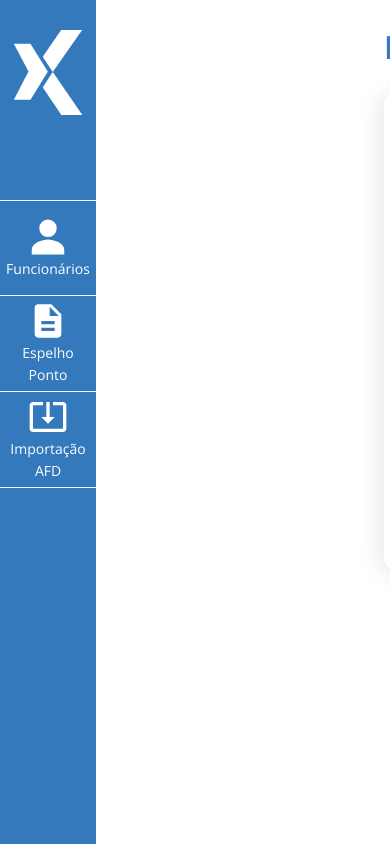
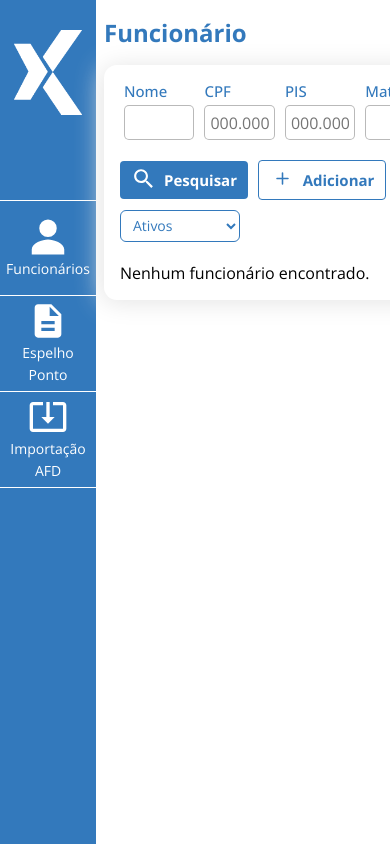
Before and after one commit to GabF25/Desafio-DIXI-2025, a React (Create React App) app: page /funcionarios in a window 390 px wide. Built offline with nearby package versions, Linux system fonts and the light colour scheme.

Commit message:
Responsividade Funcionários

```diff
--- a/src/components/CampoBusca/CampoBusca.css
+++ b/src/components/CampoBusca/CampoBusca.css
@@ -1,7 +1,7 @@
 
 .campo-busca {
   display: flex;
-  flex-wrap: wrap;
+  flex-wrap: nowrap;
   justify-content: flex-start;
   gap: 10px;
 }
--- a/src/components/Funcionarios/Funcionarios.css
+++ b/src/components/Funcionarios/Funcionarios.css
@@ -1,34 +1,41 @@
-.conteudo-funcionarios {
+/* Container principal - mantendo layout original */
+.tela-centralizada-funcionarios {
+  margin-top: 2rem;
+  padding: 0 1rem;
+  width: 100%;
+  max-width: 1200px;
   margin-left: auto;
   margin-right: auto;
-  margin-top: 25px;
+  box-sizing: border-box;
+}
+
+.conteudo-funcionarios {
+  margin: 1.5rem auto 0;
   box-sizing: border-box;
   box-shadow: -2px 2px 26px 0px var(--cinza-medio);
   -webkit-box-shadow: -2px 2px 26px 0px var(--cinza-medio);
   -moz-box-shadow: -2px 2px 26px 0px var(--cinza-medio);
-  padding: 20px;
+  padding: 1.25rem;
   border-radius: 13px;
-}
-
-.tela-centralizada-funcionarios {
-  margin-top: 3vh;
-  margin-left: 18em;
+  width: 100%;
 }
 
 .titulo-funcionarios {
   text-align: left;
-  margin-left: 0;
+  margin: 0 0 1rem 0;
+  font-size: clamp(1.5rem, 4vw, 2rem);
 }
 
 .lista-funcionarios {
-  margin-top: 20px;
+  margin-top: 1.25rem;
 }
 
-
+/* Mantendo estilos originais da tabela */
 .tabela-funcionarios {
   border-collapse: collapse;
   width: 100%;
   border: none;
+  min-width: 600px;
 }
 
 .cabecalho-funcionarios {
@@ -40,6 +47,8 @@
 .cabecalho-funcionarios th {
   font-weight: bold;
   border: none;
+  padding: 0.75rem 0.5rem;
+  white-space: nowrap;
 }
 
 .cabecalho-funcionarios th:nth-child(2) {
@@ -51,26 +60,30 @@
   border-left: 1px solid var(--cinza-claro);
   border-right: 1px solid var(--cinza-claro);
   border-bottom: 1px solid var(--cinza-claro);
-  padding: 1.5px;
+  padding: 0.5rem;
   text-align: center;
+  word-wrap: break-word;
 }
-
-
 
 .tabela-funcionarios td:nth-child(2) {
   text-align: left;
+  max-width: 200px;
+  overflow: hidden;
+  text-overflow: ellipsis;
 }
 
 .editar {
-  width: 5px;
+  width: 60px;
   text-align: center;
+  padding: 0.25rem;
 }
 
 .botao-editar-funcionario {
   background-color: transparent;
   color: var(--azul-padrao);
-  width: 5px;
-  gap: none;
+  width: auto;
+  padding: 0.25rem;
+  border: none;
 }
 
 .botao-editar-funcionario:hover {
@@ -78,14 +91,15 @@
   background-color: transparent;
 }
 
+/* Mantendo layout original dos botões */
 .botoes-funcionarios {
   display: flex;
-  gap: 10px;
-  margin-top: 20px;
+  gap: 0.625rem;
+  margin-top: 1.25rem;
+  align-items: center;
 }
 
 .selecao-filtro {
-  margin-left: auto;
   height: 32px;
   border-radius: 6px;
   border: 1px solid var(--azul-padrao);
@@ -94,21 +108,101 @@
   color: var(--azul-padrao);
   font-size: 14px;
   background-color: var(--branco-padrao);
-
+  min-width: 120px;
 }
 
+/* Navegação original */
 .funcionarios-navegacao {
   display: flex;
   justify-content: center;
-  margin-top: 16px;
-  gap: 8px;
+  margin-top: 1rem;
+  gap: 0.5rem;
   color: var(--azul-padrao);
 }
 
+.funcionarios-navegacao button {
+  border: none;
+  background: none;
+  color: var(--azul-padrao);
+  cursor: pointer;
+  font-size: 1.25rem;
+  padding: 0.5rem;
+  border-radius: 4px;
+  transition: background-color 0.2s;
+}
+
+.funcionarios-navegacao button:hover:not(:disabled) {
+  background-color: var(--cinza-claro);
+}
+
+.funcionarios-navegacao button:disabled {
+  opacity: 0.5;
+  cursor: not-allowed;
+}
+
+.funcionarios-navegacao span {
+  display: flex;
+  align-items: center;
+  font-weight: bold;
+  margin: 0 0.5rem;
+}
 
 button {
   border: none;
   color: var(--azul-padrao);
   cursor: pointer;
-  font-size: 20px;
+  font-size: 1.25rem;
 }
+
+/* RESPONSIVIDADE - SÓ PARA MOBILE/TABLET */
+
+/* Mobile - até 768px */
+@media (max-width: 768px) {
+  .tela-centralizada-funcionarios {
+    margin-top: 1rem;
+    padding: 0 0.5rem;
+  }
+
+  .conteudo-funcionarios {
+    padding: 1rem;
+    margin-top: 1rem;
+  }
+
+  /* Scroll horizontal para tabela em mobile */
+  .lista-funcionarios {
+    overflow-x: auto;
+    -webkit-overflow-scrolling: touch;
+  }
+
+  .tabela-funcionarios {
+    min-width: 500px;
+    font-size: 0.875rem;
+  }
+
+  /* Botões em mobile - só quebra linha se necessário */
+  .botoes-funcionarios {
+    flex-wrap: wrap;
+  }
+}
+
+/* Desktop com menu lateral - 769px+ */
+@media (min-width: 769px) {
+  .tela-centralizada-funcionarios {
+    margin-left: 250px; /* Espaço para menu lateral */
+    width: calc(100% - 250px);
+    max-width: none;
+  }
+}
+
+/* Desktop grande - 1200px+ */
+@media (min-width: 1200px) {
+  .tela-centralizada-funcionarios {
+    padding: 0 2rem;
+  }
+
+  .conteudo-funcionarios {
+    max-width: 100%;
+    margin-left: auto;
+    margin-right: auto;
+  }
+}
```
